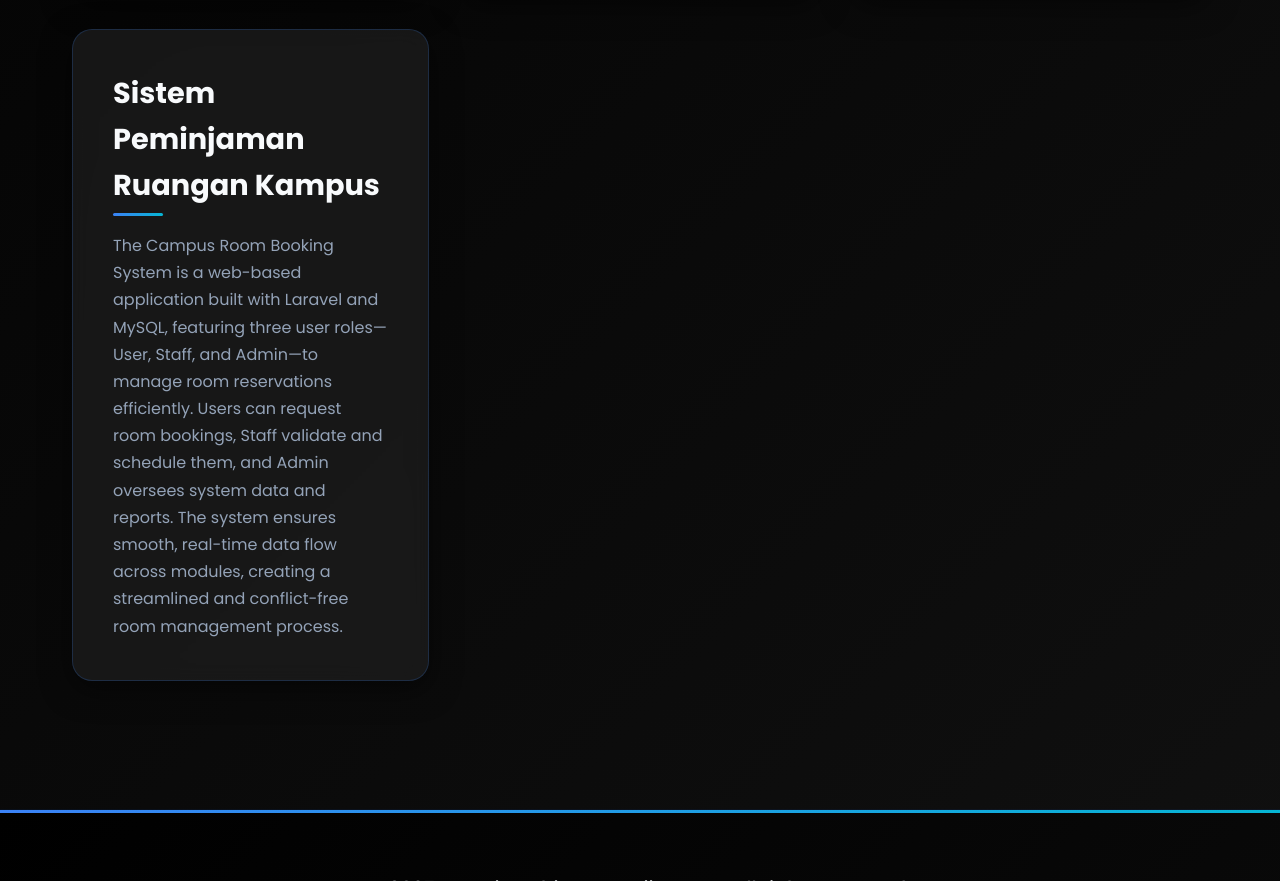
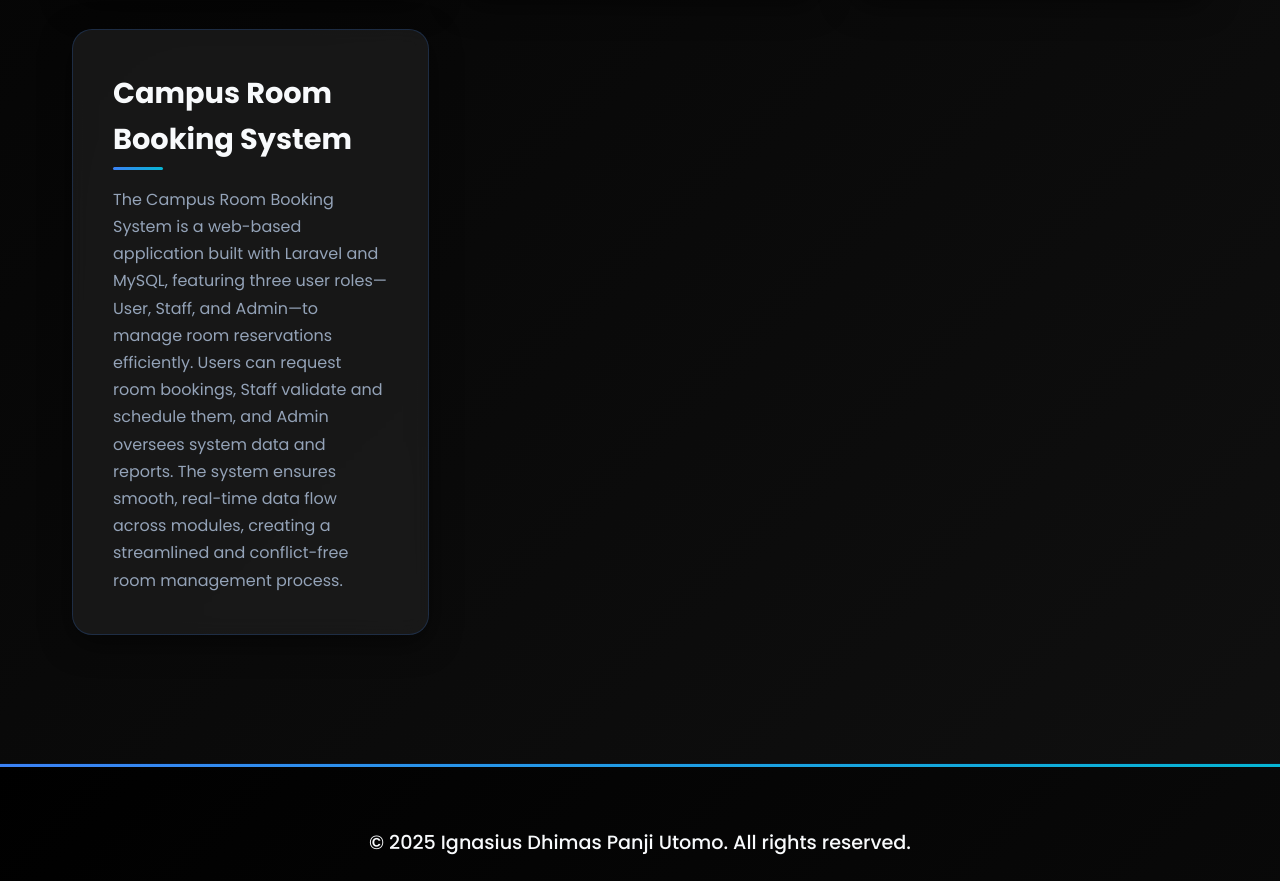
Before and after one commit to IgnasiusDhimas/IgnasiusDhimas.github.io, a plain HTML site: page projects.html in a window 1280 px wide. Shown: the part 1096-1977 px from the top of the page. Drawn offline with Linux system fonts and the light colour scheme.

Commit message:
projects

```diff
--- a/projects.html
+++ b/projects.html
@@ -730,7 +730,7 @@
       </a>
       <!-- Website peminjaman ruangan -->
       <a href="http://peminjamanruangankampusscu.my.id/sistempeminjamanruangkampus/" target="_blank" rel="noopener noreferrer" class="project-card">
-        <h3>Sistem Peminjaman Ruangan Kampus</h3>
+        <h3>Campus Room Booking System</h3>
         <p>
          The Campus Room Booking System is a web-based application built with Laravel and MySQL,
          featuring three user roles—User, Staff, and Admin—to manage room reservations efficiently.
```
